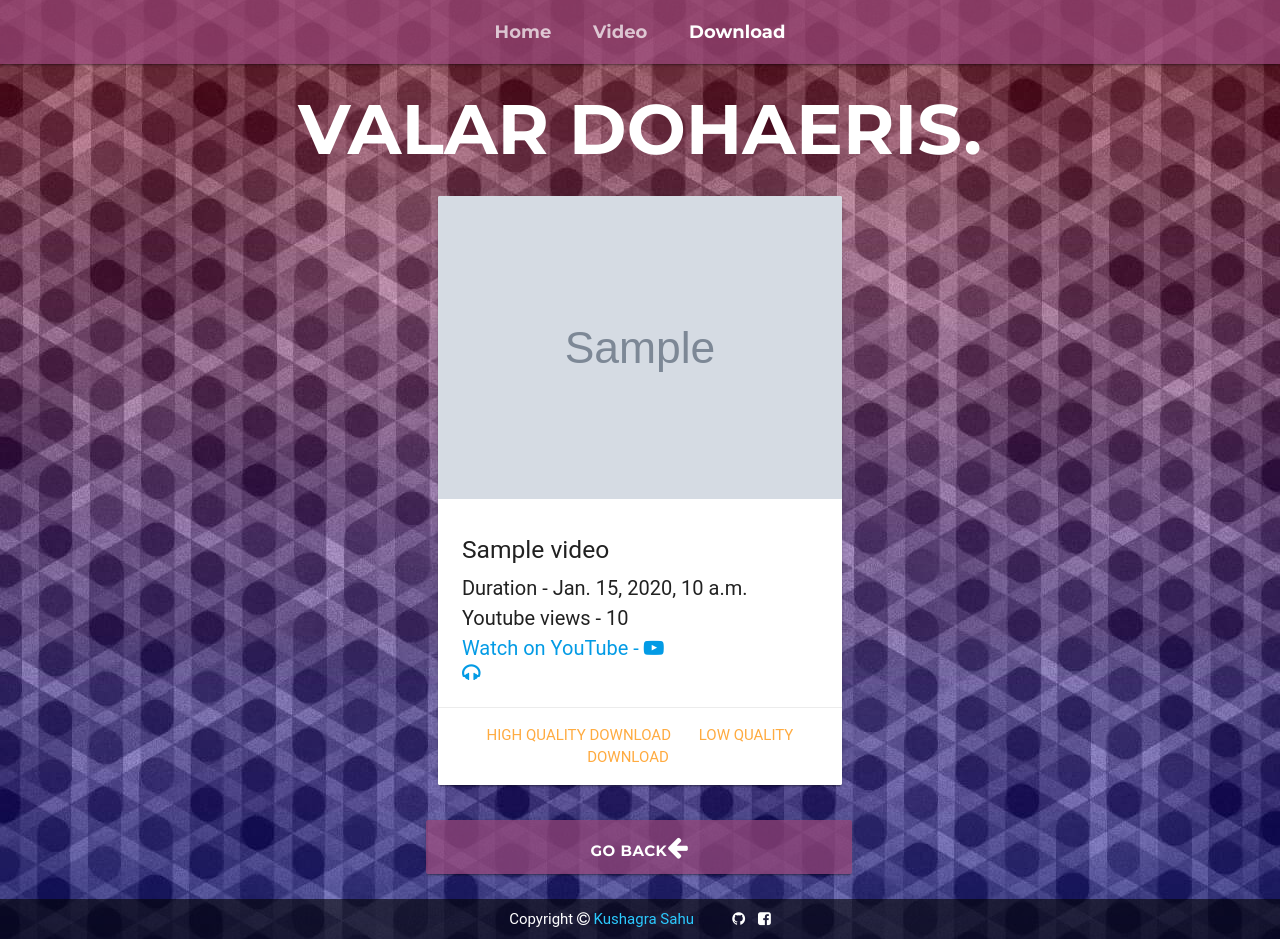
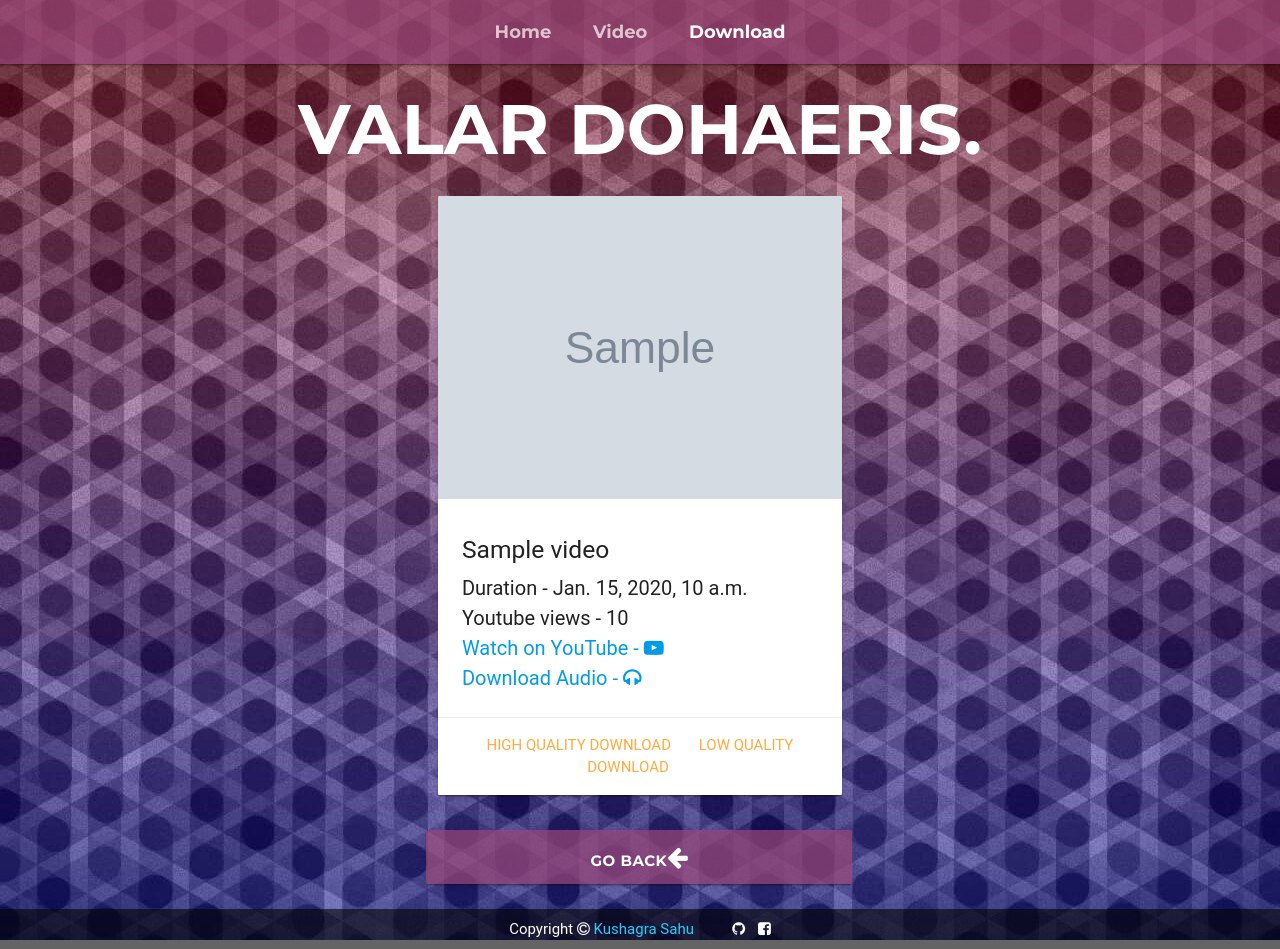
Before and after one commit to kushagraSahu/heroku-valar, a Django app: template app/templates/app/video_list.html in a window 1280 px wide. Run offline with Django 3.2, Linux system fonts and the light colour scheme; the template is opened without the code that fills it: most values are stand-ins (such as "Sample title", 1, 10 or a date in 2020); grey boxes marked "Sample" are stand-in pictures; some libraries are stand-ins or nearby versions; some web fonts are replaced.

Commit message:
Audio working in most videos

```diff
--- a/app/templates/app/video_list.html
+++ b/app/templates/app/video_list.html
@@ -96,7 +96,7 @@
 					<p style="font-size:20px">Duration - {{ video.time }}</p>
 					<p style="font-size:20px">Youtube views - {{ video.views }}</p>
 					<p style="font-size:20px"><a href="{{ video.watch_link }}" target="_blank">Watch on YouTube - <i class="fa fa-youtube-play" aria-hidden="true"></i></a></p>
-					<p style="font-size:20px"><a href="{{ video.audio }}" target="_blank"><i class="fa fa-headphones" aria-hidden="true"></i></a></p>
+					<p style="font-size:20px;color:#50CA12"><a href="{{ video.audio }}" target="_blank">Download Audio - <i class="fa fa-headphones" aria-hidden="true"></i></a></p>
 				</div>
 				<div class="card-action" style="text-align:center;">
 					<a href="{{ video.highq_link }}" onclick="thanksToast(event)" style="justify-content:center" target="_blank">High Quality Download</a>
```
